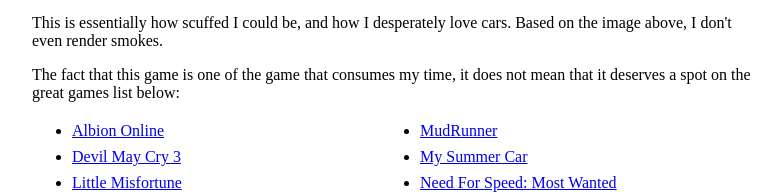
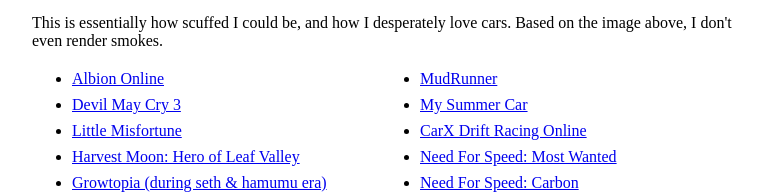
Before and after one commit to youkwhd/youkwhd.com, a Next.js app: page /collections in a window 1280 px wide. Shown: the part 834-1028 px from the top of the page, without its empty margins (248-1029 px from the left). Built offline with nearby package versions, Linux system fonts and the light colour scheme.

Commit message:
chore: ok, my bad

```diff
--- a/src/pages/collections/index.tsx
+++ b/src/pages/collections/index.tsx
@@ -72,6 +72,10 @@ const collections: { games: Collection[], movies: Collection[] } = {
         {
             name: "My Summer Car",
             url: "http://www.amistech.com/msc/",
+        },
+        {
+            name: "CarX Drift Racing Online",
+            url: "https://carx-online.com/",
         },
         {
             name: "Need For Speed: Most Wanted",
@@ -270,10 +274,6 @@ export default (): JSX.Element => {
                 This is essentially how scuffed I could be, and how I desperately love cars. Based on the image above, I don't even render smokes.
             </p>
 
-            <p>
-                The fact that this game is one of the game that consumes my time, it does not mean that it deserves a spot on the great games list below:
-            </p>
-
             <ul style={{ columnCount: 2 }} >
                 {collections.games.map((game: Collection) => (
                     <li key={game.name}>
```
